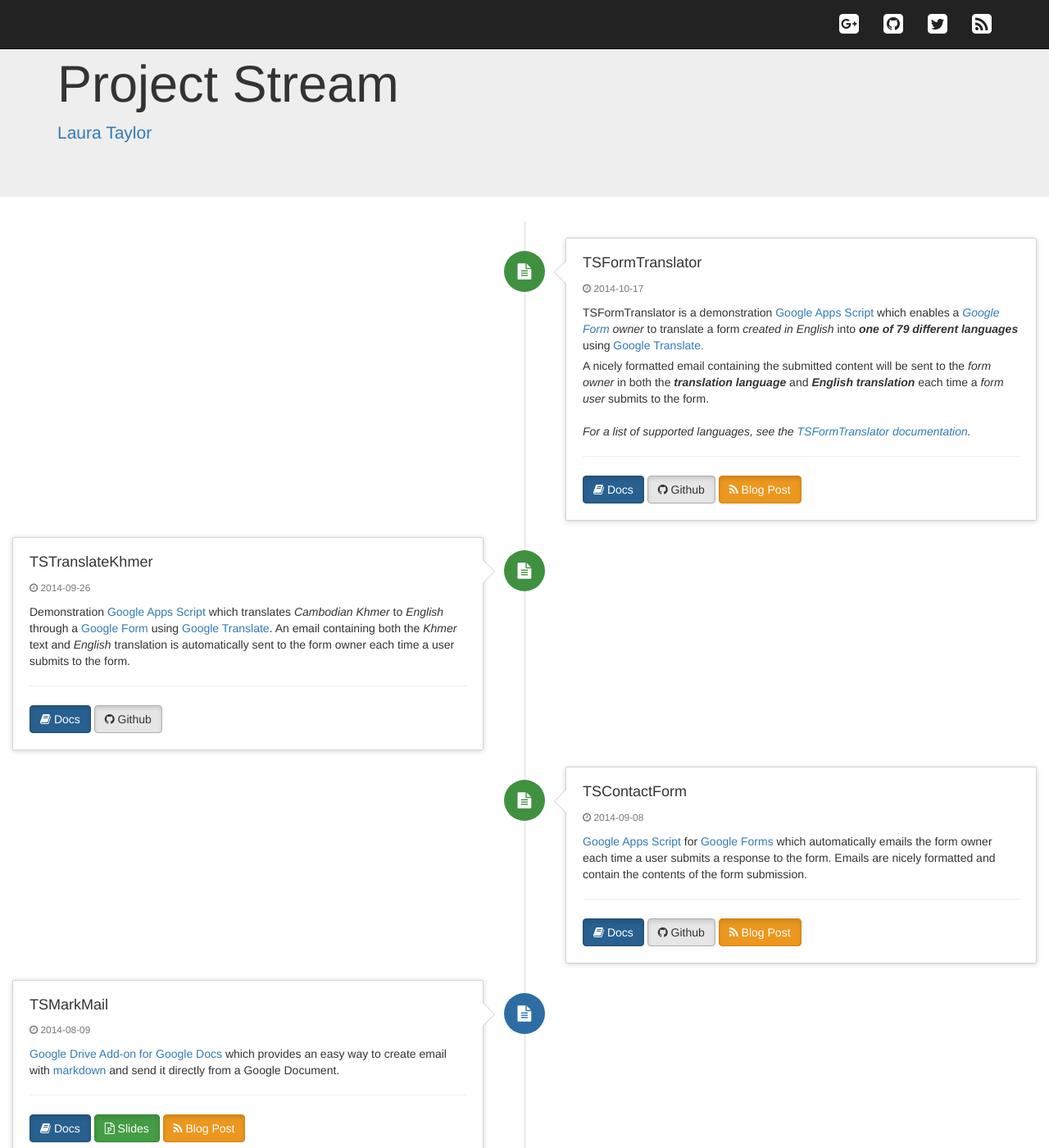
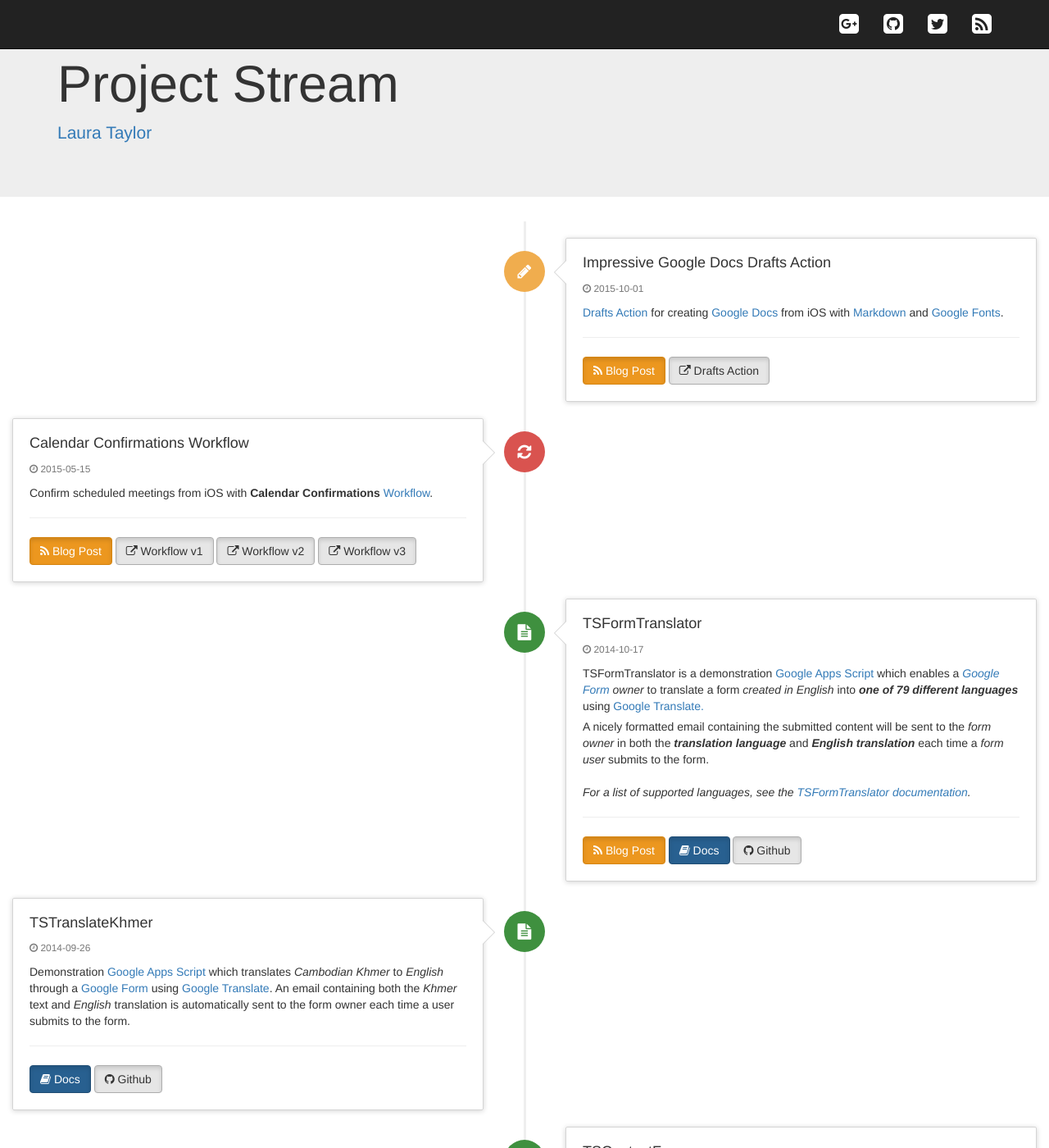
Before and after one commit to techstreams/techstreams.github.io, a Jekyll site: the page built from projects.html, in a window 1280 px wide and 1400 px high. Shown: the whole window at 82% size. Built offline with Jekyll 4.4.1, drawn with Linux system fonts in a browser that asks for light colours; nearby versions of some CDN libraries; Markdown is read by kramdown in place of the engine named in the settings.

Commit message:
Update projects

```diff
--- a/_data/projects.yml
+++ b/_data/projects.yml
@@ -1,11 +1,51 @@
 title: Tech-Streams Project Timeline
 items:
+  - tl_title: Impressive Google Docs Drafts Action
+    tl_badge: warning
+    tl_icon: fa-pencil
+    tl_date: 2015-10-01
+    tl_content: <p><a href="http://agiletortoise.com/drafts/" target="__blank">Drafts Action</a> for creating <a href="https://www.google.com/docs/about/" target="__blank">Google Docs</a> from iOS with <a href="https://daringfireball.net/projects/markdown/" target="__blank">Markdown</a> and <a href="https://www.google.com/fonts#AboutPlace:about" target="__blank">Google Fonts</a>.</p>
+    buttons:
+      - href: 'http://techstreams.github.io/2015/10/01/create-impressive-google-docs-on-the-go/'
+        class: btn-warning
+        icon: fa-rss
+        name: Blog Post
+      - href: 'http://drafts4-actions.agiletortoise.com/a/19v'
+        class: btn-default
+        icon: fa-external-link
+        name: Drafts Action
+  - tl_title: Calendar Confirmations Workflow
+    tl_badge: danger
+    tl_icon: fa-refresh
+    tl_date: 2015-05-15
+    tl_content: <p>Confirm scheduled meetings from iOS with <strong>Calendar Confirmations </strong><a href="https://workflow.is/" target="__blank">Workflow</a>.</p>
+    buttons:
+      - href: 'http://techstreams.github.io/2015/05/01/calendar-confirmations-workflow/'
+        class: btn-warning
+        icon: fa-rss
+        name: Blog Post
+      - href: 'https://workflow.is/workflows/dbb3567098d64658ab1b62e0408218dc'
+        class: btn-default
+        icon: fa-external-link
+        name: Workflow v1
+      - href: 'https://workflow.is/workflows/9c8772b340b14feda785c031fc588745'
+        class: btn-default
+        icon: fa-external-link
+        name: Workflow v2
+      - href: 'https://workflow.is/workflows/ff3fcc48fcc64c18953eac6a0350260c'
+        class: btn-default
+        icon: fa-external-link
+        name: Workflow v3
   - tl_title: TSFormTranslator
     tl_badge: success
     tl_icon: fa-file-text
     tl_date: 2014-10-17
     tl_content: <p>TSFormTranslator is a demonstration <a href="https://www.google.com/script/start/" target="_blank">Google Apps Script</a> which enables a <em><a href="https://support.google.com/docs/topic/6063584" target="_blank">Google Form</a> owner</em> to translate a form <em>created in English</em> into <strong><em>one of 79 different languages</em></strong> using <a href="https://translate.google.com/" target="_blank">Google Translate.</a></p><p>A nicely formatted email containing the submitted content will be sent to the <em>form owner</em> in both the <strong><em>translation language</em></strong> and <strong><em>English translation</em></strong> each time a <em>form user</em> submits to the form.</p><br><p><em>For a list of supported languages, see the <a href="http://techstreams.github.io/TSFormTranslator#langs" target="_blank">TSFormTranslator documentation</a>.</em></p>
     buttons:
+      - href: 'http://techstreams.github.io/2015/04/14/tsformtranslator-overview/'
+        class: btn-warning
+        icon: fa-rss
+        name: Blog Post
       - href: 'http://techstreams.github.io/TSFormTranslator'
         class: btn-primary
         icon: fa-book
@@ -14,10 +54,6 @@ items:
         class: btn-default
         icon: fa-github
         name: Github
-      - href: 'http://techstreams.github.io/2015/04/14/tsformtranslator-overview/'
-        class: btn-warning
-        icon: fa-rss
-        name: Blog Post
   - tl_title: TSTranslateKhmer
     tl_badge: success
     tl_icon: fa-file-text
@@ -38,6 +74,10 @@ items:
     tl_date: 2014-09-08
     tl_content: <p><a href="https://www.google.com/script/start/" target="_blank">Google Apps Script</a> for <a href="https://support.google.com/docs/topic/6063584" target="_blank">Google Forms</a> which automatically emails the form owner each time a user submits a response to the form. Emails are nicely formatted and contain the contents of the form submission.</p>
     buttons:
+      - href: 'http://techstreams.github.io/2015/04/09/tscontactform-overview/'
+        class: btn-warning
+        icon: fa-rss
+        name: Blog Post
       - href: 'http://techstreams.github.io/TSContactForm'
         class: btn-primary
         icon: fa-book
@@ -46,16 +86,16 @@ items:
         class: btn-default
         icon: fa-github
         name: Github
-      - href: 'http://techstreams.github.io/2015/04/09/tscontactform-overview/'
-        class: btn-warning
-        icon: fa-rss
-        name: Blog Post
   - tl_title: TSMarkMail
     tl_badge: primary
     tl_icon: fa-file-text
     tl_date: 2014-08-09
     tl_content: <p><a href="https://support.google.com/docs/answer/3641454" target="_blank">Google Drive Add-on for Google Docs</a> which provides an easy way to create email with <a href="http://daringfireball.net/projects/markdown/" target="_blank">markdown</a> and send it directly from a Google Document.</p>
     buttons:
+      - href: 'http://techstreams.github.io/2015/03/27/tsmarkmail-overview/'
+        class: btn-warning
+        icon: fa-rss
+        name: Blog Post
       - href: 'http://tsmarkmail.tech-streams.com'
         class: btn-primary
         icon: fa-book
@@ -64,10 +104,6 @@ items:
         class: btn-success
         icon: fa-file-powerpoint-o
         name: Slides
-      - href: 'http://techstreams.github.io/2015/03/27/tsmarkmail-overview/'
-        class: btn-warning
-        icon: fa-rss
-        name: Blog Post
   - tl_title: MarkIt Web Publisher
     tl_badge: ''
     tl_icon: fa-bullseye
```
